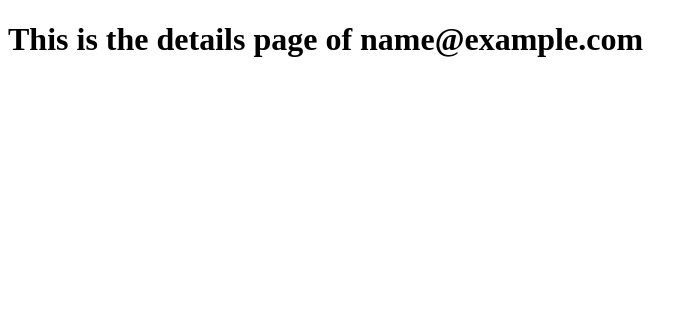
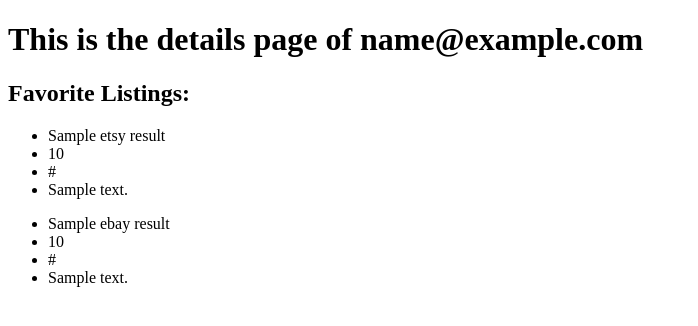
Before and after one commit to theresa-clare/Mineralchemy, a Flask app: template templates/user.html in a window 1280 px wide. Shown: the top 326 px of the page, without its empty margins (0-698 px from the left). Run offline with Flask 2, Linux system fonts and the light colour scheme; tables that the repository leaves empty hold one stand-in row (values such as "Sample post"); the template is opened without the code that fills it: values that come from a table or form of the project are taken from there, most other values are stand-ins (such as "Sample title", 1, 10 or a date in 2020); parts of the project's set-up code (start-up, migrations or seed data) failed here and were passed over; some libraries are stand-ins or nearby versions.

Commit message:
Shows favorite listings of the user when user goes to the user's details page

```diff
--- a/search_apis.py
+++ b/search_apis.py
@@ -23,7 +23,7 @@ def search_etsy(keywords, min_price, max_price):
 	# Value of key is an array of a dictionary with listing information
 	etsy_listings = {}
 	etsy_listings["etsy"] = []
-	count = 0
+	count = r["count"]
 
 	for listing in r["results"]:
 		# if listing["taxonomy_path"] == ["Art & Collectibles", "Collectibles"]:
@@ -42,7 +42,6 @@ def search_etsy(keywords, min_price, max_price):
 				"image_urls": image_urls
 				}
 			)
-			count += 1
 
 	return count, etsy_listings
 
--- a/server.py
+++ b/server.py
@@ -10,6 +10,12 @@ app.secret_key = "mineral"
 
 connection = sqlite3.connect('mineralchemy.db', check_same_thread=False)
 cursor = connection.cursor()
+
+f = open("secret.txt")
+keys = f.read().strip().split()
+etsy_api_key = keys[0]
+ebay_appID = keys[1]
+
 
 @app.route("/")
 def index():
@@ -83,13 +89,50 @@ def signup():
 	return redirect("/")
 
 
-@app.route("/user/<int:user_id>")
+@app.route("/user/<int:user_id>", methods=['GET'])
 def user_page(user_id):
 	"""Show details about user"""
 
 	user = User.query.get(user_id)
 
-	return render_template("user.html", user=user)
+	sql_query = "SELECT listing_origin, listing_id FROM favorites WHERE user_id = ?"
+	cursor.execute(sql_query,(user.user_id,))
+	results = cursor.fetchall()
+
+	etsy_listings = []
+	ebay_listings = []
+
+	for result in results:
+		if result[0] == "etsy":
+			etsy_api_url = "https://openapi.etsy.com/v2/listings/%s?api_key=%s" % (result[1], etsy_api_key)
+			r = requests.get(etsy_api_url).json()
+			etsy_listings.append(
+				{
+				"title": r["results"][0]["title"],
+				"price": r["results"][0]["price"],
+				"url": r["results"][0]["url"]
+				}
+			)
+		else:
+			ebay_parameters = {
+				"callname":"GetSingleItem",
+				"responseencoding":"JSON",
+				"appid":ebay_appID,
+				"siteid":0,
+				"version":515,
+				"ItemID":result[1],
+				"IncludeSelector":"Description,ItemSpecifics"
+			}
+			r = requests.get("http://open.api.ebay.com/shopping", params=ebay_parameters).json()
+			ebay_listings.append(
+				{
+				"title": r["Item"]["Title"],
+				"price": r["Item"]["ConvertedCurrentPrice"]["Value"],
+				"url": r["Item"]["GalleryURL"]
+				}
+			)
+
+	return render_template("user.html", user=user, etsy_listings=etsy_listings, ebay_listings=ebay_listings)
 
 
 @app.route("/search")
--- a/templates/user.html
+++ b/templates/user.html
@@ -3,4 +3,24 @@
 
 	<h1>This is the details page of {{ user.email }}</h1>
 
+	<h2>Favorite Listings:</h2>
+
+	{% for etsy_result in etsy_listings %}
+	<ul>
+		<li>{{ etsy_result["title"] }}</li>
+		<li>{{ etsy_result["price"] }}</li>
+		<li>{{ etsy_result["url"] }}</li>
+		<li>{{ etsy_result["description"] }}</li>
+	</ul>
+	{% endfor %}
+
+	{% for ebay_result in ebay_listings %}
+	<ul>
+		<li>{{ ebay_result["title"] }}</li>
+		<li>{{ ebay_result["price"] }}</li>
+		<li>{{ ebay_result["url"] }}</li>
+		<li>{{ ebay_result["description"] }}</li>
+	</ul>
+	{% endfor %}
+
 {% endblock %}
```
Also changed, not shown: templates/search_results.html (+7 -1 lines).
